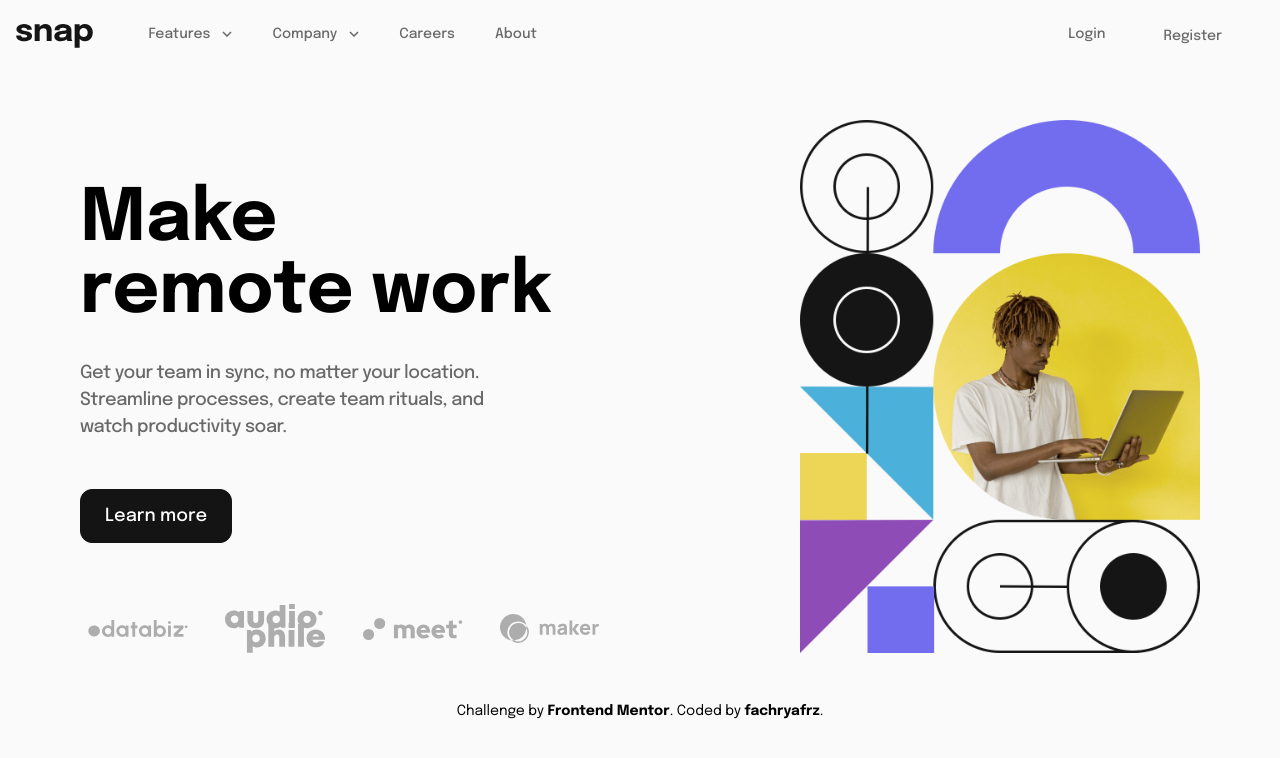
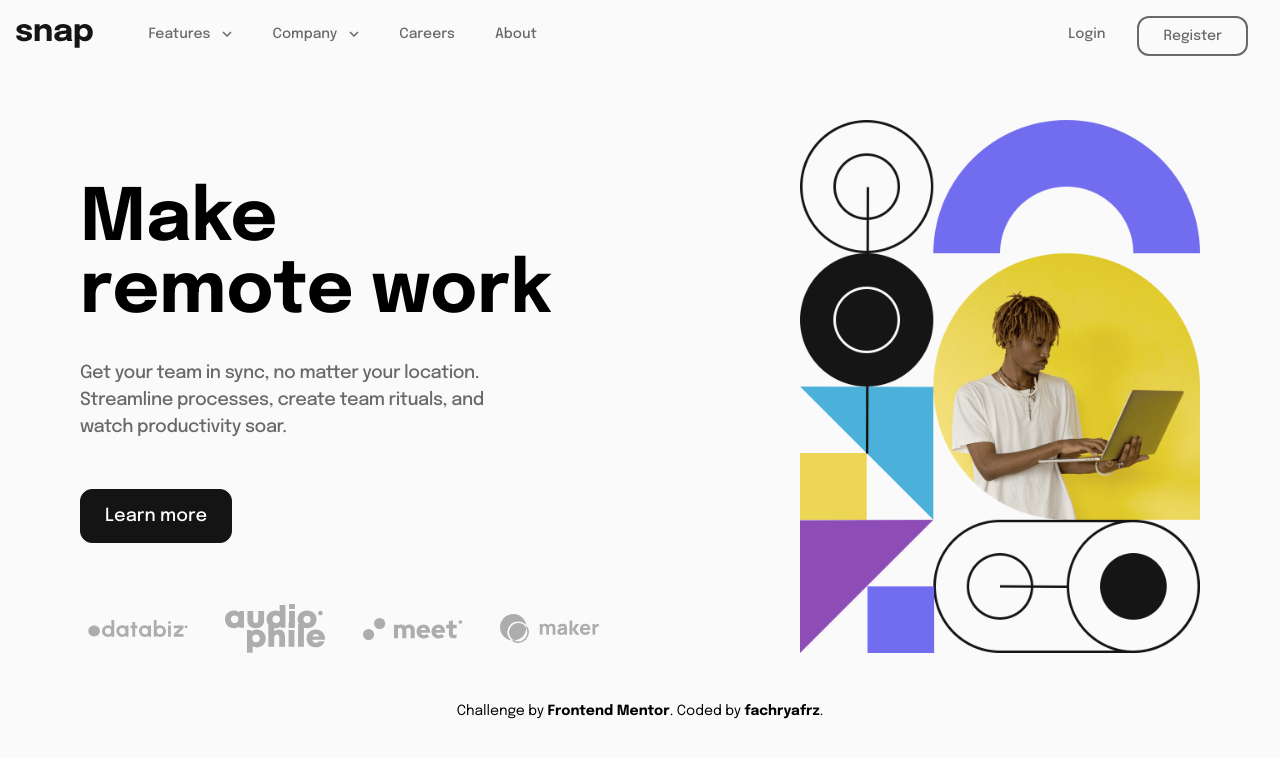
Before and after one commit to fachryafrz/FMentor-intro-section-with-dropdown-navigation, a website: page index.html in a window 1280 px wide. Drawn offline with nearby package versions, Linux system fonts and the light colour scheme.

Commit message:
Update: Border for Register Button

```diff
--- a/index.html
+++ b/index.html
@@ -92,7 +92,7 @@
             <li>
               <a
                 href="#"
-                class="justify-center border-2 border-neutral-Medium-Gray hover:border-neutral-Almost-Black rounded-xl active:bg-neutral-Almost-Black active:text-white md:!px-6 md:border-neutral-Almost-White"
+                class="justify-center border-2 border-neutral-Medium-Gray hover:border-neutral-Almost-Black rounded-xl active:bg-neutral-Almost-Black active:text-white md:!px-6"
                 >Register</a
               >
             </li>
```
